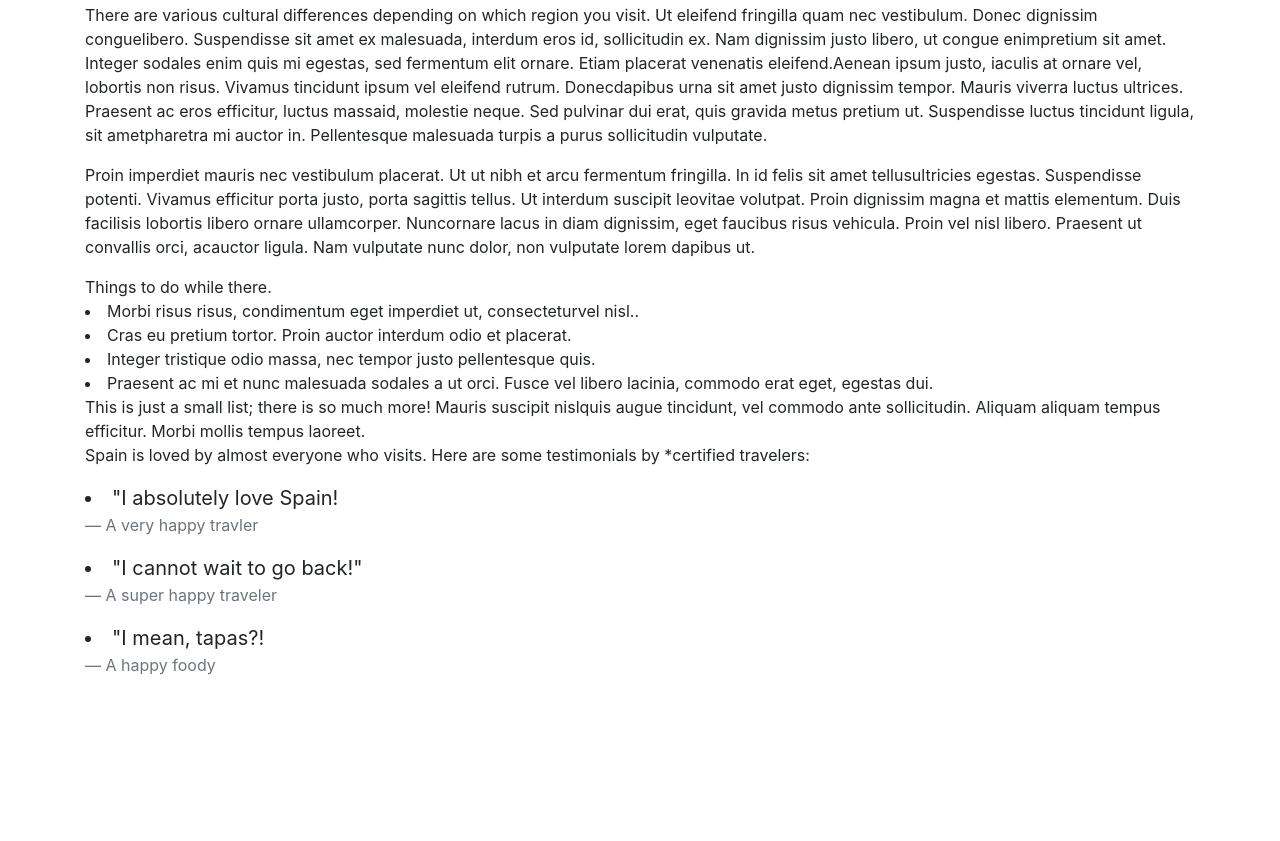
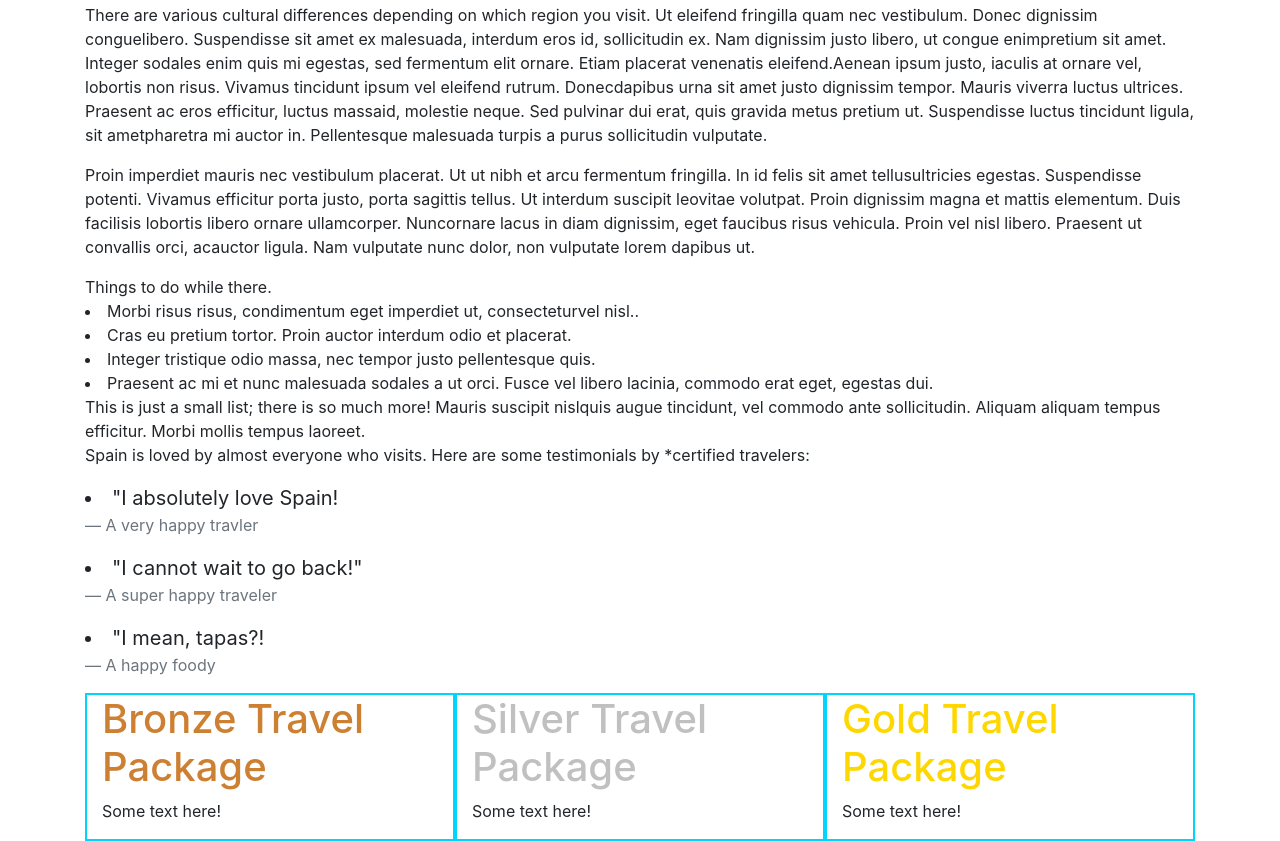
Before and after one commit to EricStratton/vacation-destination, a plain HTML site: page index.html in a window 1280 px wide. Shown: the part 389-1230 px from the top of the page. Before the commit the page ends 1082 px from the top, so only its background shows below. Drawn offline with Linux system fonts and the light colour scheme.

Commit message:
Add the basic structure of the 3 packages
Co-authored-by: Nathan Schrader <natecschrader@gmail.com>
Co-authored-by: Eric Stratton <strattonericj@gmail.com>

```diff
--- /dev/null
+++ b/css/styles.css
@@ -0,0 +1,15 @@
+.package {
+	border: 2px solid #00d4ff;
+}
+
+.bronze-title {
+	color: #cd7f32;
+}
+
+.silver-title {
+	color: #c0c0c0;
+}
+
+.gold-title {
+	color: #ffd700;
+}
--- a/index.html
+++ b/index.html
@@ -2,6 +2,7 @@
 <html lang="en-US">
 	<head>
 		<link href="css/bootstrap.css" rel="stylesheet" type="text/css" />
+		<link href="css/styles.css" rel="stylesheet" type="text/css" />
 		<title>Vacation Destination</title>
 	</head>
 	<body>
@@ -86,6 +87,24 @@
 					<footer class="blockquote-footer">A happy foody</footer>
 				</blockquote>
 			</ui>
+
+			<!-- "Bronze, Silver and Gold Package" -->
+			<div class="container">
+				<div class="row">
+					<div class="col-4 bronze-package package">
+						<h1 class="bronze-title">Bronze Travel Package</h1>
+						<p>Some text here!</p>
+					</div>
+					<div class="col-4 silver-package package">
+						<h1 class="silver-title">Silver Travel Package</h1>
+						<p>Some text here!</p>
+					</div>
+					<div class="col-4 gold-package package">
+						<h1 class="gold-title">Gold Travel Package</h1>
+						<p>Some text here!</p>
+					</div>
+				</div>
+			</div>
 		</div>
 	</body>
 </html>
```
Lines whose indentation alone changed are shown as unchanged.
